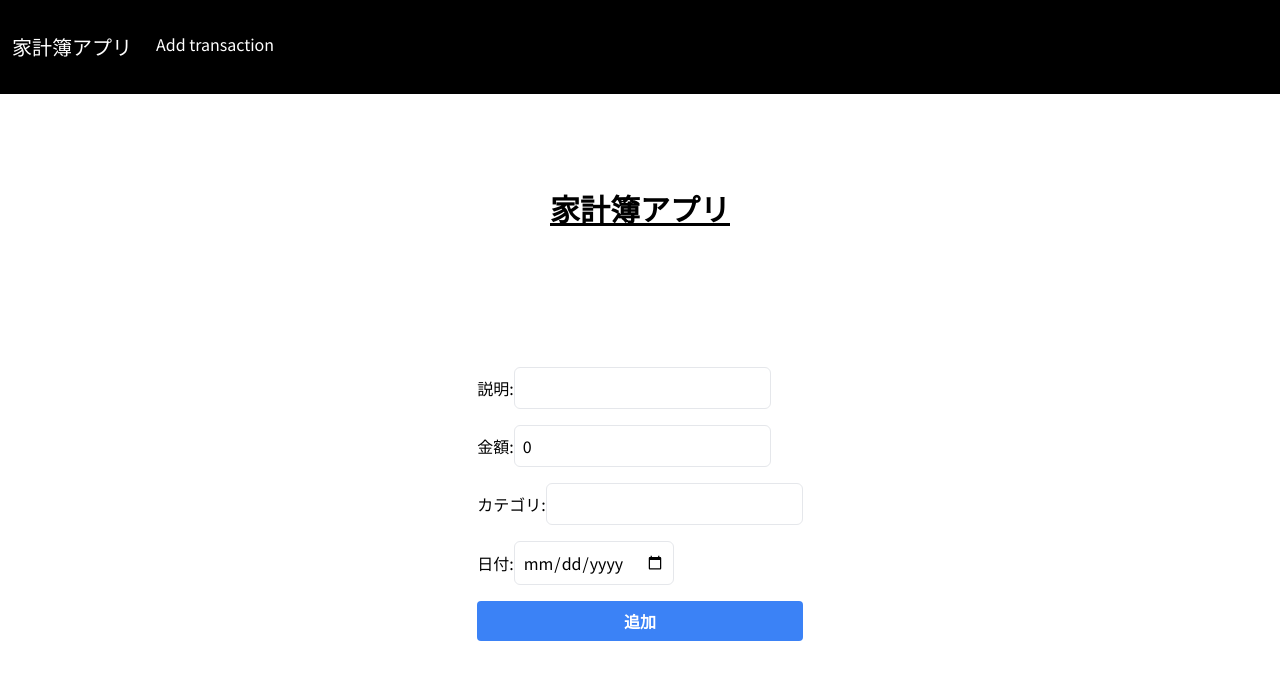
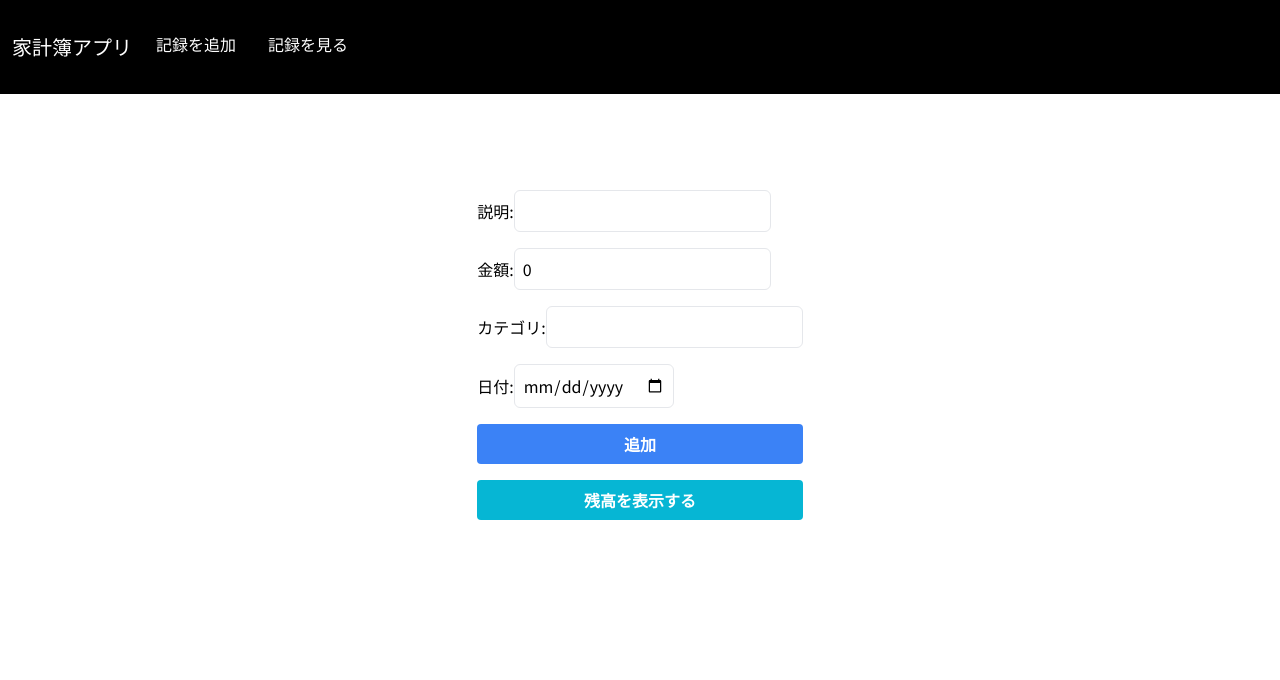
Before and after one commit to Kazugmx/homeproject, a Next.js app: page /transaction in a window 1280 px wide. Shown: the top 680 px of the page. Built offline with nearby package versions, Linux system fonts and the light colour scheme.

Commit message:
合計値表示できるようにした

```diff
--- a/src/app/(pages)/balance/page.tsx
+++ b/src/app/(pages)/balance/page.tsx
@@ -1,41 +1,55 @@
 "use client";
-import { useEffect, useState } from "react";
+import { use, useEffect, useState } from "react";
 import type { Transaction } from "@prisma/client";
+import Link from "next/link";
 
 const Home = () => {
 	const [transactions, setTransactions] = useState<Transaction[]>([]);
-
+	const [loading, setLoading] = useState<boolean>(true);
 	useEffect(() => {
 		fetch("/api/transactions")
 			.then((res) => res.json())
-			.then((data) => setTransactions(data.transactions));
+			.then((data) => setTransactions(data.transactions))
+			.finally(() => setLoading(false));
 	}, []);
-
+	if (loading) {
+		return (
+			<div className="flex max-h-screen flex-col items-center justify-between p-24 ">
+				Loading...
+			</div>
+		);
+	}
 	return (
-		<div className="flex max-h-screen flex-col items-center justify-between p-24">
+		<div className="flex max-h-screen flex-col items-center justify-between p-24 ">
 			<h1>Transactions</h1>
 			<table className="table-auto border-black border-2 border-separate border-spacing-1">
 				<thead>
 					<tr>
-						<th>Description</th>
 						<th>Category</th>
 						<th>Amount</th>
 						<th>Date</th>
+						<th>Description</th>
 					</tr>
 				</thead>
 				<tbody>
 					{transactions.map((transaction) => (
 						<tr key={transaction.id} className="border">
-							<td className="border">{transaction.description}</td>
 							<td className="border">{transaction.category}</td>
 							<td className="border">{transaction.amount}</td>
 							<td className="border">
 								{new Date(transaction.date).toLocaleDateString("en-CA")}
 							</td>
+							<td className="border text-wrap">{transaction.description}</td>
 						</tr>
 					))}
 				</tbody>
 			</table>
+			<Link
+				href="/transaction"
+				className="mt-5 bg-cyan-500 hover:bg-cyan-700 text-white font-bold py-2 px-4 rounded text-center"
+			>
+				記録を追加する
+			</Link>
 		</div>
 	);
 };
--- a/src/app/(pages)/transaction/page.tsx
+++ b/src/app/(pages)/transaction/page.tsx
@@ -1,4 +1,5 @@
 'use client'
+import Link from "next/link";
 import { useState } from "react";
 import type { Transaction } from "@prisma/client";
 
@@ -8,7 +9,6 @@ interface TransactionForm {
 	category: string;
 	date: string;
 }
-
 
 const Home = () => {
 	const [transactions, setTransactions] = useState<Transaction[]>([]);
@@ -55,7 +55,6 @@ const Home = () => {
 
 	return (
 		<main className="flex min-h-screen flex-col items-center justify-between p-24">
-			<h1 className="text-3xl font-bold underline">家計簿アプリ</h1>
 			<form onSubmit={handleSubmit} className="flex flex-col gap-4">
 				<div>
 					<label htmlFor="description">説明:</label>
@@ -107,14 +106,13 @@ const Home = () => {
 				>
 					追加
 				</button>
+				<Link
+					href="/balance"
+					className="bg-cyan-500 hover:bg-cyan-700 text-white font-bold py-2 px-4 rounded text-center"
+				>
+					残高を表示する
+				</Link>
 			</form>
-			<ul className="mt-4">
-				{transactions.map((transaction) => (
-					<li key={transaction.id} className="border rounded-md p-2 mb-2">
-						{transaction.description} - {transaction.amount}
-					</li>
-				))}
-			</ul>
 		</main>
 	);
 }
--- a/src/app/components/Header.tsx
+++ b/src/app/components/Header.tsx
@@ -12,7 +12,12 @@ const Header = () => {
 				<ul className="flex ">
 					<li className="mr-5 m-3 outline-offset-2 outline-cyan-700">
 						<Link href="/transaction" className="text-white ">
-							Add transaction
+							記録を追加
+						</Link>
+					</li>
+					<li className="m-3 outline-offset-2 outline-cyan-700">
+						<Link href="/balance" className="text-white ">
+							記録を見る
 						</Link>
 					</li>
 				</ul>
```
